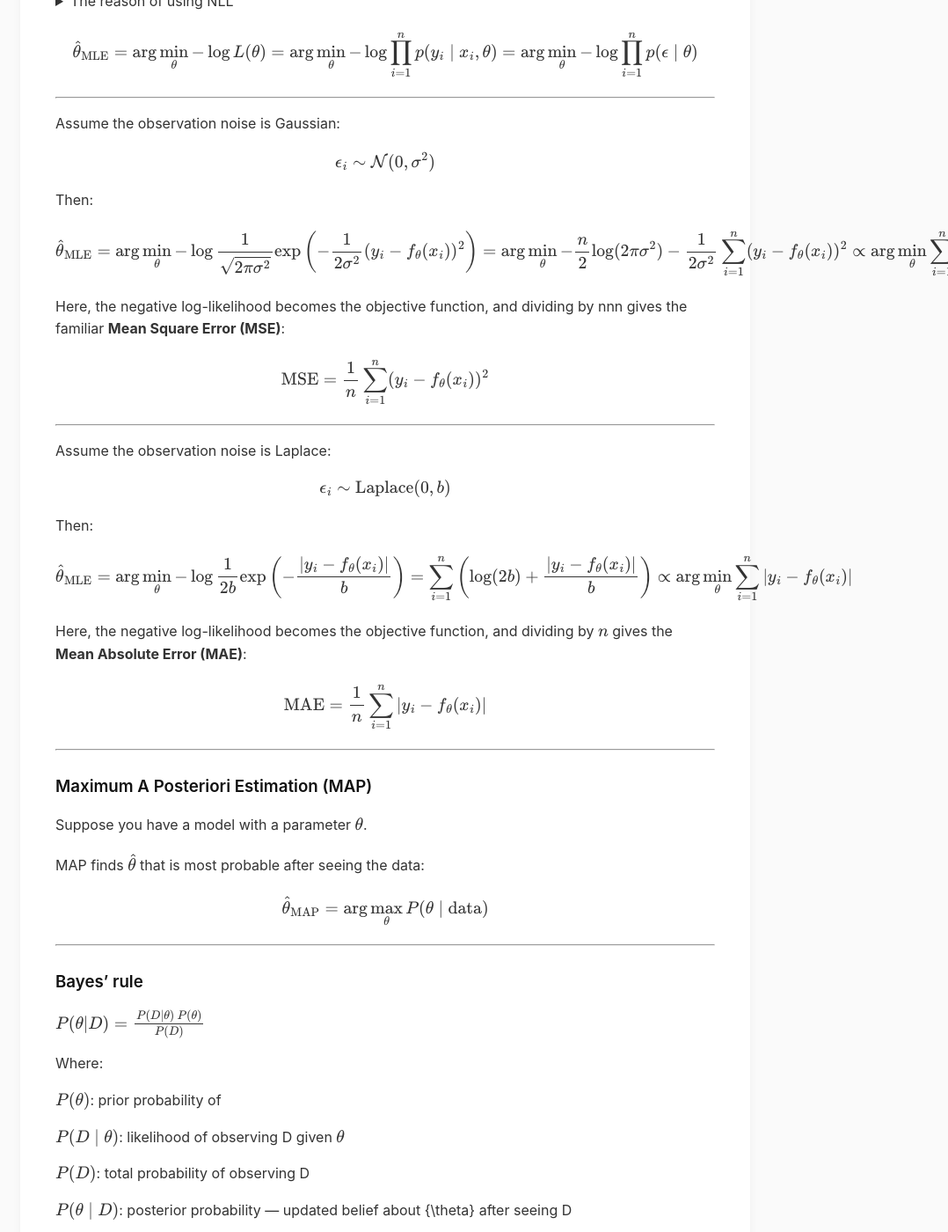
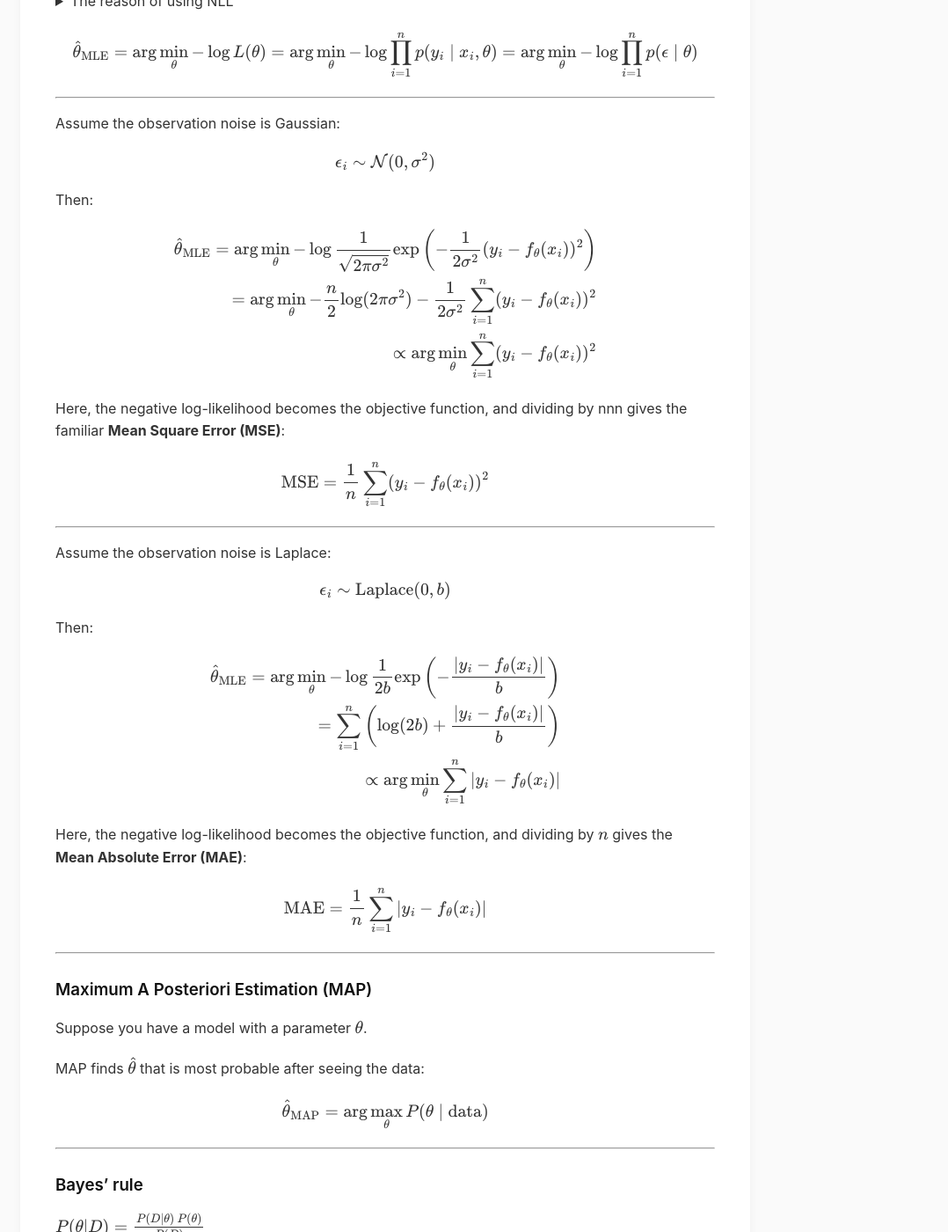
Before and after one commit to zixs0423/tech_note, a Jekyll site: the page built from docs/notes/machine_learning.md, in a window 1280 px wide and 1400 px high, scrolled down 685 px. Shown: the whole window at 88% size, without its empty margins (202-1280 px from the left). Built offline with Jekyll 4.4.1, drawn with Linux system fonts in a browser that asks for light colours; our own code applies the rules of GitHub Pages for plain Markdown files.

Commit message:
Refactor MathJax configuration and enhance mathematical expressions in machine learning documentation for improved clarity and formatting

```diff
--- a/docs/notes/machine_learning.md
+++ b/docs/notes/machine_learning.md
@@ -49,9 +49,11 @@ $$
 Then:
 
 $$
+\begin{aligned}
 \hat{\theta}_{\text{MLE}} = \arg\min_\theta -\log \frac{1}{\sqrt{2\pi \sigma^2}} \exp\left( -\frac{1}{2\sigma^2} (y_i - f_\theta(x_i))^2 \right) \\
 = \arg\min_\theta -\frac{n}{2} \log(2\pi\sigma^2) - \frac{1}{2\sigma^2} \sum_{i=1}^n (y_i - f_\theta(x_i))^2 \\
 \propto \arg\min_\theta \sum_{i=1}^n (y_i - f_\theta(x_i))^2
+\end{aligned}
 $$
 
 Here, the negative log-likelihood becomes the objective function, and dividing by nnn gives the familiar **Mean Square Error (MSE)**:
@@ -71,9 +73,11 @@ $$
 Then:
 
 $$
+\begin{aligned}
 \hat{\theta}_{\text{MLE}} = \arg\min_\theta -\log \frac{1}{2b} \exp\left( -\frac{|y_i - f_\theta(x_i)|}{b} \right) \\
 = \sum_{i=1}^n \left( \log(2b) + \frac{|y_i - f_\theta(x_i)|}{b} \right) \\
 \propto \arg\min_\theta \sum_{i=1}^n |y_i - f_\theta(x_i)|
+\end{aligned}
 $$
 
 Here, the negative log-likelihood becomes the objective function, and dividing by $n$ gives the **Mean Absolute Error (MAE)**:
```
Also changed, not shown: docs/_layouts/default.html (+1 -7 lines).
